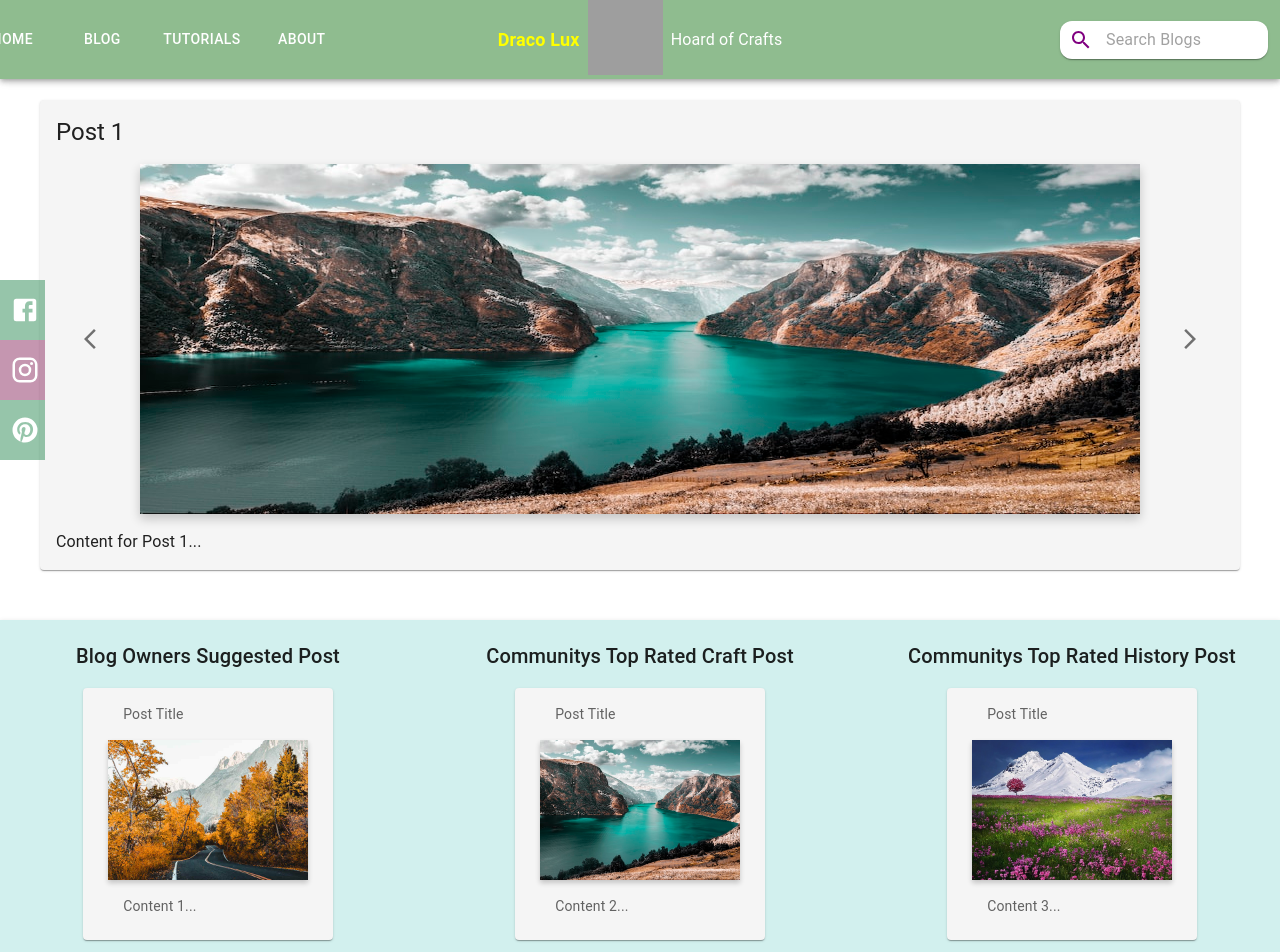
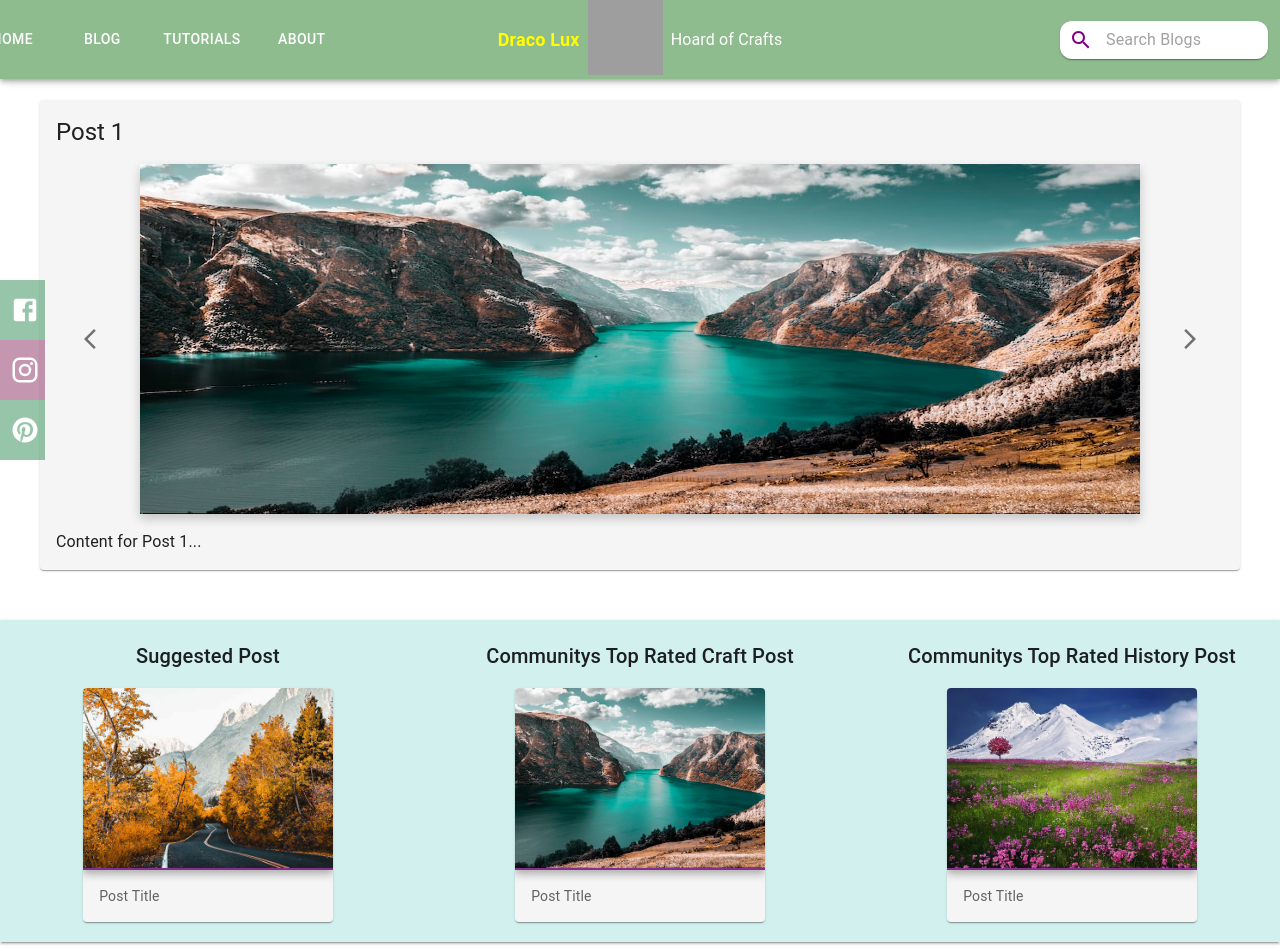
Before and after one commit to LeoN3K0/craft_blog, a Next.js app: page / in a window 1280 px wide. Shown: the top 952 px of the page. Built offline with nearby package versions, Linux system fonts and the light colour scheme; grey boxes are pictures that could not be loaded.

Commit message:
Tweeked higlighted posts

```diff
--- /dev/null
+++ b/src/app/componentsHome/SeasonalPosts.js
@@ -0,0 +1,51 @@
+'use client';
+
+import { Paper, Typography, Card, CardContent, CardMedia } from '@mui/material';
+import Grid2 from '@mui/material/Unstable_Grid2/Grid2';
+
+export default function SeasonalPosts() {
+  const seasons = [
+    {
+      name: 'Winter',
+      icon: 'winter-icon', // Replace with the actual winter icon class
+      color: '#3498db', // Replace with the appropriate winter color
+    },
+    {
+      name: 'Spring',
+      icon: 'spring-icon', // Replace with the actual spring icon class
+      color: '#2ecc71', // Replace with the appropriate spring color
+    },
+    {
+      name: 'Summer',
+      icon: 'summer-icon', // Replace with the actual summer icon class
+      color: '#f39c12', // Replace with the appropriate summer color
+    },
+    {
+      name: 'Fall',
+      icon: 'fall-icon', // Replace with the actual fall icon class
+      color: '#e74c3c', // Replace with the appropriate fall color
+    },
+  ];
+  const now = new Date();
+  const currentMonth = now.getMonth();
+
+  // Determine the current season
+  const currentSeason = seasons[Math.floor(((currentMonth + 1) % 12) / 3)];
+
+  // Determine the next season
+  const nextSeasonIndex =
+    (currentMonth + 1) % 12 >= 9
+      ? 0
+      : Math.floor(((currentMonth + 1) % 12) / 3) + 1;
+  const nextSeason = seasons[nextSeasonIndex];
+
+  return (
+    <Paper
+      elevation={0}
+      sx={{
+        margin: '50px 20px',
+        padding: '20px 0px',
+      }}
+    ></Paper>
+  );
+}
--- a/src/app/componentsHome/highlightedPosts.js
+++ b/src/app/componentsHome/highlightedPosts.js
@@ -1,3 +1,5 @@
+'use client';
+
 import { Paper, Typography, Card, CardContent, CardMedia } from '@mui/material';
 import Grid2 from '@mui/material/Unstable_Grid2/Grid2';
 
@@ -23,7 +25,7 @@ export default function HighlightedPosts() {
           }}
         >
           <Typography variant='h6' paddingBottom={2}>
-            Blog Owners Suggested Post
+            Suggested Post
           </Typography>
           <Card
             sx={{
@@ -35,33 +37,19 @@ export default function HighlightedPosts() {
               },
             }}
           >
-            <Typography
-              variant='body2'
-              color='text.secondary'
-              sx={{ p: 2, marginLeft: 3 }}
-            >
-              Post Title
-            </Typography>
             <CardMedia
               component='img'
-              height='140'
+              height='180'
               image='/landscape3.jpg'
               alt="Blog Owner's Suggested Post Image"
               sx={{
-                margin: '0 auto',
-                width: '80%',
-                boxShadow: '0px 3px 5px rgba(0, 0, 0, 0.2)',
+                borderBottom: '2px solid #862e8b',
+                boxShadow: '0px 4px 8px rgba(0, 0, 0, 0.3)',
               }}
             />
-            <CardContent>
-              <Typography
-                variant='body2'
-                color='text.secondary'
-                sx={{ marginLeft: 3 }}
-              >
-                Content 1...
-              </Typography>
-            </CardContent>
+            <Typography variant='body2' color='text.secondary' sx={{ p: 2 }}>
+              Post Title
+            </Typography>
           </Card>
         </Grid2>
         <Grid2
@@ -86,33 +74,19 @@ export default function HighlightedPosts() {
               },
             }}
           >
-            <Typography
-              variant='body2'
-              color='text.secondary'
-              sx={{ p: 2, marginLeft: 3 }}
-            >
-              Post Title
-            </Typography>
             <CardMedia
               component='img'
-              height='140'
+              height='180'
               image='/landscape1.jpg'
               alt="Community's Top Rated Post Image"
               sx={{
-                margin: '0 auto',
-                width: '80%',
-                boxShadow: '0px 3px 5px rgba(0, 0, 0, 0.2)',
+                borderBottom: '2px solid #862e8b',
+                boxShadow: '0px 4px 8px rgba(0, 0, 0, 0.3)',
               }}
             />
-            <CardContent>
-              <Typography
-                variant='body2'
-                color='text.secondary'
-                sx={{ marginLeft: 3 }}
-              >
-                Content 2...
-              </Typography>
-            </CardContent>
+            <Typography variant='body2' color='text.secondary' sx={{ p: 2 }}>
+              Post Title
+            </Typography>
           </Card>
         </Grid2>
         <Grid2
@@ -137,33 +111,19 @@ export default function HighlightedPosts() {
               },
             }}
           >
-            <Typography
-              variant='body2'
-              color='text.secondary'
-              sx={{ p: 2, marginLeft: 3 }}
-            >
-              Post Title
-            </Typography>
             <CardMedia
               component='img'
-              height='140'
+              height='180'
               image='/landscape5.jpg'
               alt="Community's Top Rated Post Image"
               sx={{
-                margin: '0 auto',
-                width: '80%',
-                boxShadow: '0px 3px 5px rgba(0, 0, 0, 0.2)',
+                borderBottom: '2px solid #862e8b',
+                boxShadow: '0px 4px 8px rgba(0, 0, 0, 0.3)',
               }}
             />
-            <CardContent>
-              <Typography
-                variant='body2'
-                color='text.secondary'
-                sx={{ marginLeft: 3 }}
-              >
-                Content 3...
-              </Typography>
-            </CardContent>
+            <Typography variant='body2' color='text.secondary' sx={{ p: 2 }}>
+              Post Title
+            </Typography>
           </Card>
         </Grid2>
       </Grid2>
--- a/src/app/page.js
+++ b/src/app/page.js
@@ -1,4 +1,5 @@
 import SocialIcons from './componentsGlobal/SocialIcons';
+import SeasonalPosts from './componentsHome/SeasonalPosts';
 import HighlightedPosts from './componentsHome/highlightedPosts';
 import RecentPosts from './componentsHome/recentPosts';
 
@@ -8,6 +9,7 @@ export default function Home() {
       <SocialIcons />
       <RecentPosts />
       <HighlightedPosts />
+      <SeasonalPosts />
     </main>
   );
 }
```
